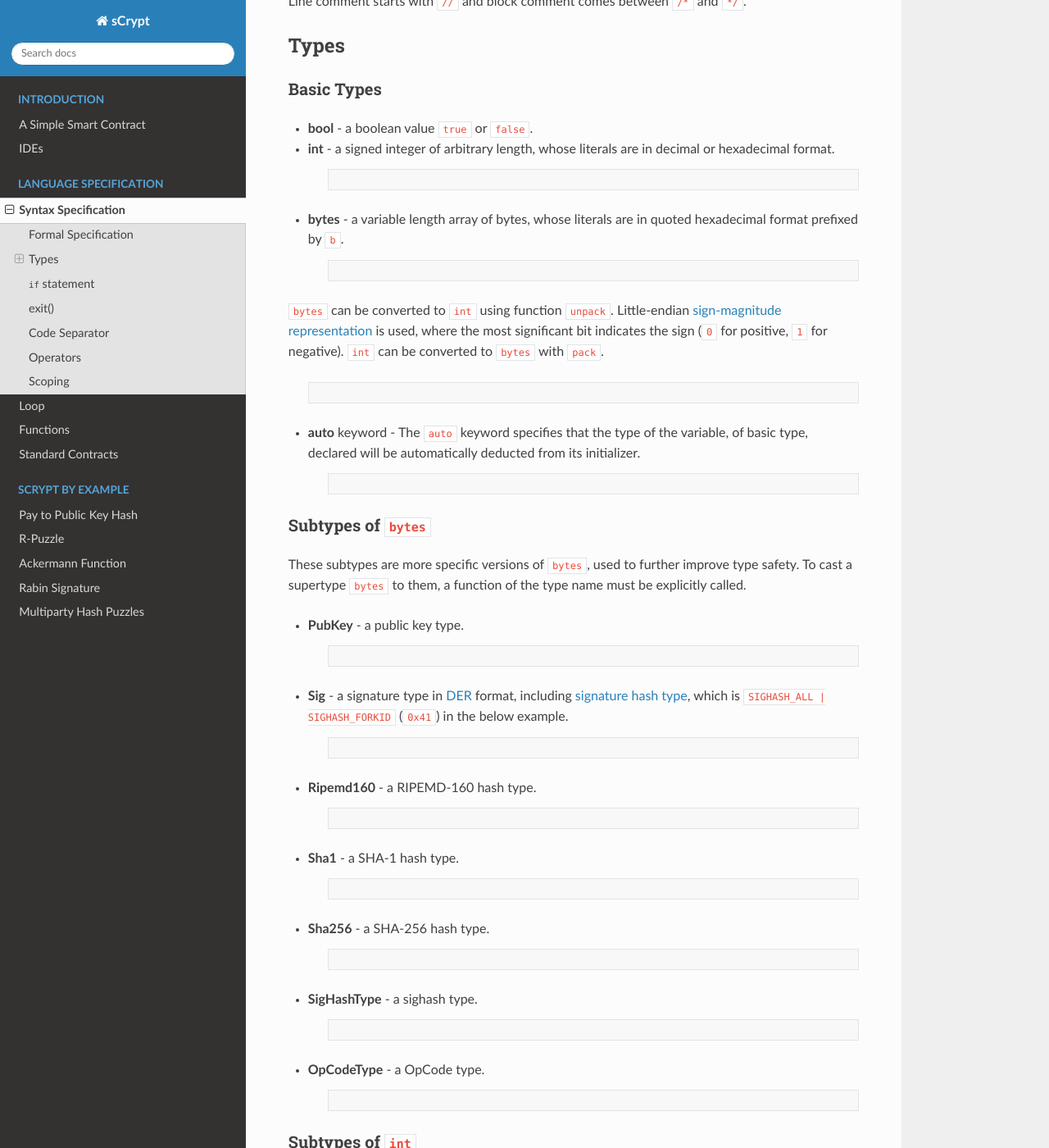
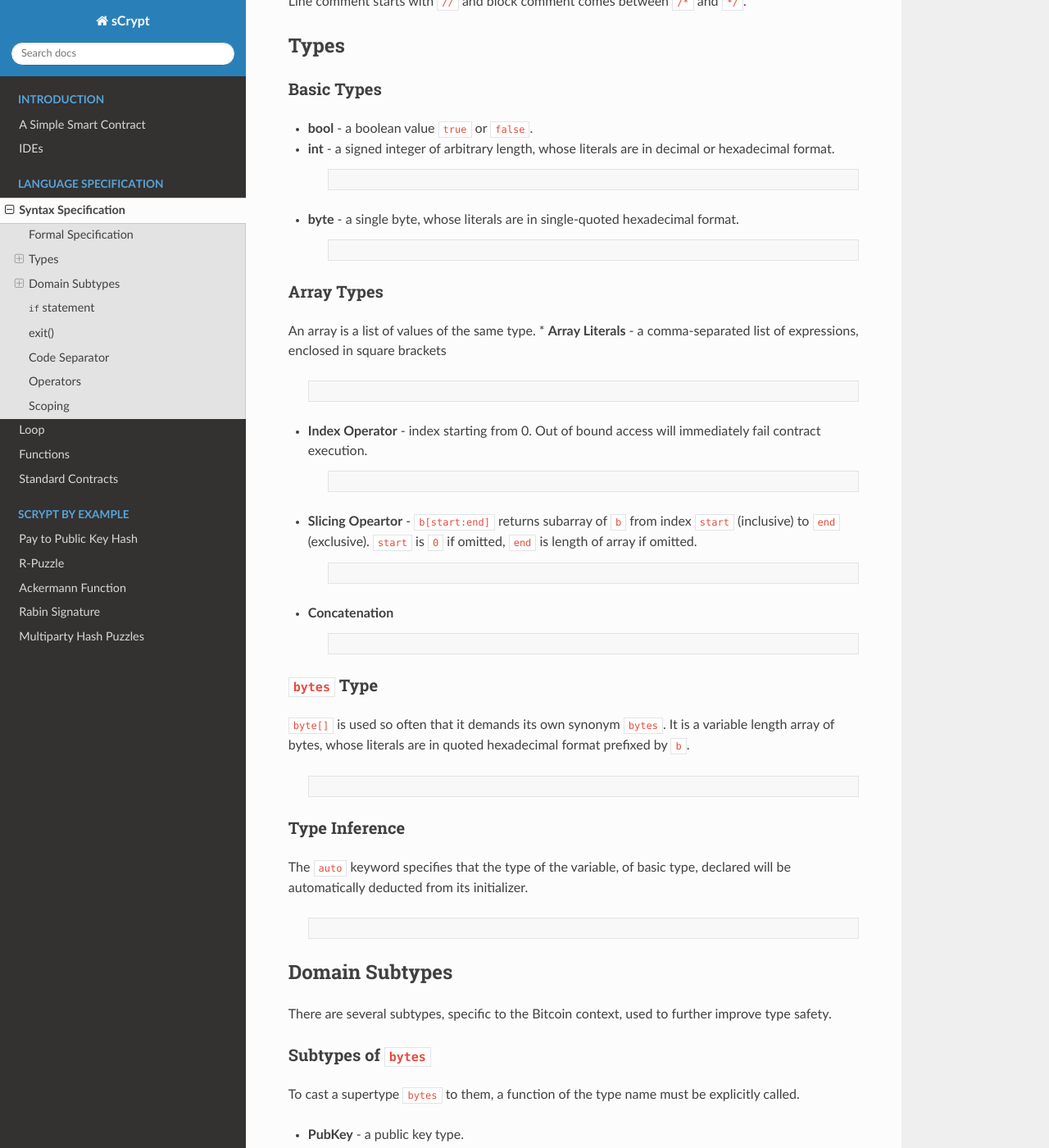
Before and after one commit to sCrypt-Inc/specification, a Sphinx documentation site: the page built from docs/syntax.rst, in a window 1280 px wide and 1400 px high, scrolled down 932 px. Shown: the whole window at 82% size. Built offline with Sphinx 7.4.7 and the Read the Docs theme 2.0.0, drawn with Linux system fonts in a browser that asks for light colours.

Commit message:
add array type

```diff
--- a/docs/syntax.rst
+++ b/docs/syntax.rst
@@ -54,36 +54,76 @@ Basic Types
         int a2 = -4242424242424242;
         int a3 = 55066263022277343669578718895168534326250603453777594175500187360389116729240;
         int a4 = 0xFF8C;
-
-* **bytes** - a variable length array of bytes, whose literals are in quoted hexadecimal format prefixed by ``b``.
+* **byte** - a single byte, whose literals are in single-quoted hexadecimal format.
 
     .. code-block:: solidity
 
-        bytes b1 = b'ffee1234';
-        bytes b2 = b'414136d08c5ed2bf3ba048afe6dcaebafeffffffffffffffffffffffffffffff00';
+        byte a1 = 'FF';
 
-``bytes`` can be converted to ``int`` using function ``unpack``. Little-endian `sign-magnitude representation <https://www.tutorialspoint.com/sign-magnitude-notation>`_ is used,
-where the most significant bit indicates the sign (``0`` for positive, ``1`` for negative). ``int`` can be converted to ``bytes`` with ``pack``.
+Array Types
+-----------
+An array is a list of values of the same type.
+* **Array Literals** - a comma-separated list of expressions, enclosed in square brackets
 
     .. code-block:: solidity
 
-        int a1 = unpack(b'36');    // 54 decimal
-        int a2 = unpack(b'b6');    // -54
-        int a3 = unpack(b'e803');  // 1000
-        int a4 = unpack(b'e883');  // -1000
-        bytes b = pack(a4);        // b'e883'
+        byte[] a = ['ff', 'ee', '11', '22'];
+        bool[] b = [false, false && true || false, true || (1 > 2)];
+        int[] c = [72, -4 - 1 - 40, 833 * (99 + 9901) + 8888];
+        int[] empty = [];
 
-* **auto** keyword - The ``auto`` keyword specifies that the type of the variable, of basic type, declared will be automatically deducted from its initializer.
+* **Index Operator** - index starting from 0. Out of bound access will immediately fail contract execution.
+
+    .. code-block:: solidity
+
+        int a = [1, 4, 2]
+        int d = a[2];
+        a[1] = -4;
+
+* **Slicing Opeartor** - ``b[start:end]`` returns subarray of ``b`` from index ``start`` (inclusive) to ``end`` (exclusive).
+  ``start`` is ``0`` if omitted, ``end`` is length of array if omitted.
+
+    .. code-block:: solidity
+
+        // see "bytes" type below
+        bytes b = b'0011223344556677';
+        // b[3:6] == b'334455'
+        // b[:4] == b'00112233'
+        // b[5:] = b'556677'
+
+* **Concatenation**
+
+    .. code-block:: solidity
+
+        int s = [3, 2] + [1, 4];  // s = [3, 2, 1, 4]
+
+``bytes`` Type
+--------------
+``byte[]`` is used so often that it demands its own synonym ``bytes``.
+It is a variable length array of bytes, whose literals are in quoted hexadecimal format prefixed by ``b``.
+
+    .. code-block:: solidity
+
+        bytes b0 = ['ff', 'ee', '12', '34'];
+        bytes b1 = b'ffee1234'; // b0 and b1 are equivalent
+        bytes b2 = b'414136d08c5ed2bf3ba048afe6dcaebafeffffffffffffffffffffffffffffff00';
+        bytes b3 = b'1122' + b'eeff'; // b3 is b'1122eeff'
+
+Type Inference
+--------------
+The ``auto`` keyword specifies that the type of the variable, of basic type, declared will be automatically deducted from its initializer.
 
     .. code-block:: solidity
 
         auto a1 = b'36';      // bytes a1 = b'36';
         auto a2 = 1 + 5 * 3;  // int a2 = 1 + 5 * 3;
 
+Domain Subtypes
+===============
+There are several subtypes, specific to the Bitcoin context, used to further improve type safety.
+
 Subtypes of ``bytes``
 ---------------------
-
-These subtypes are more specific versions of ``bytes``, used to further improve type safety.
 To cast a supertype ``bytes`` to them, a function of the type name must be explicitly called.
 
 * **PubKey** - a public key type.
@@ -130,7 +170,7 @@ To cast a supertype ``bytes`` to them, a function of the type name must be expli
         OpCodeType s = OpCode.OP_DUP + OpCode.OP_ADD;
 
 Subtypes of ``int``
----------------------
+-------------------
 
 * **PrivKey** - a private key type.
 
```
Also changed, not shown: docs/functions.rst (+15 -20 lines).
